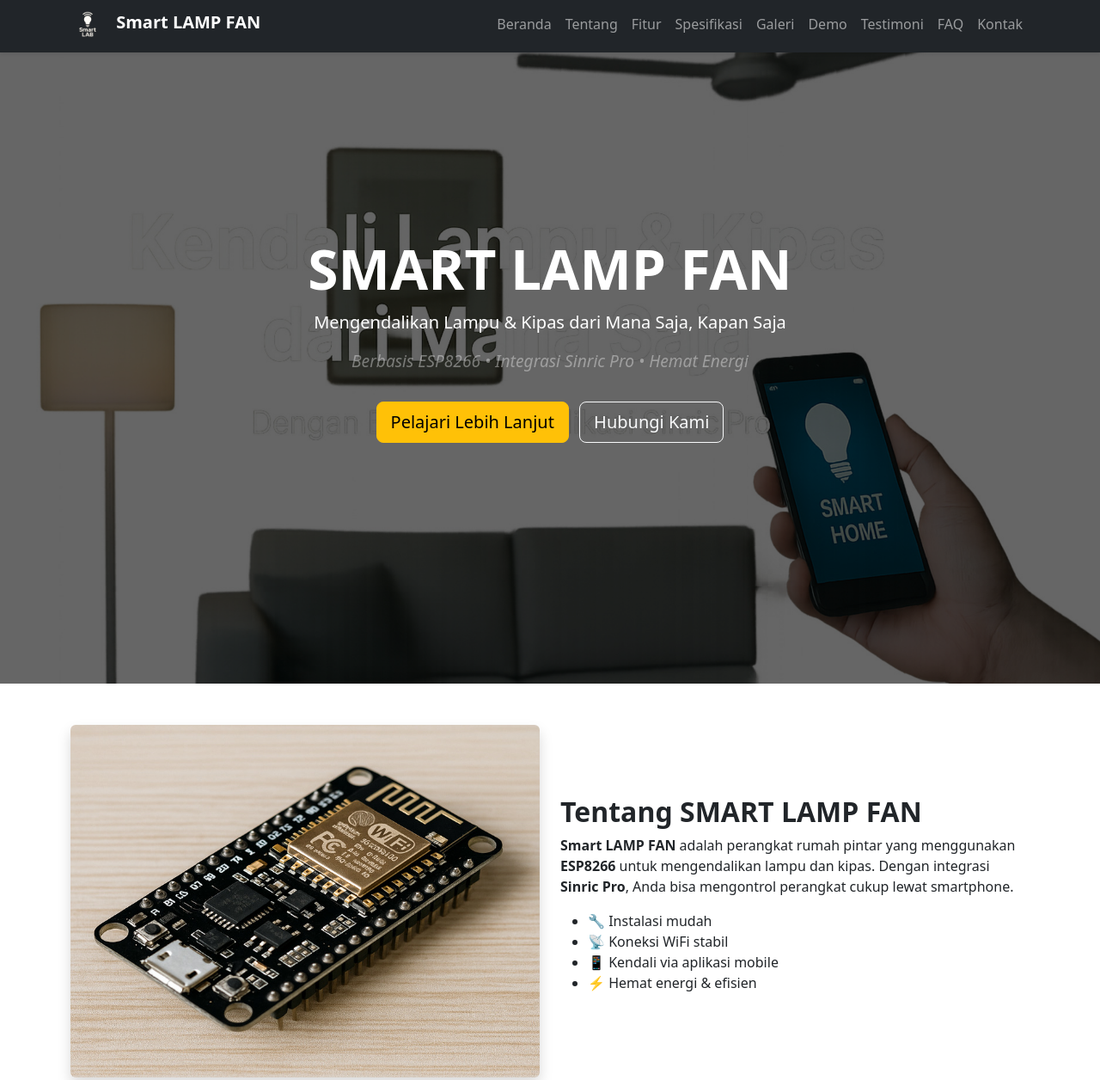
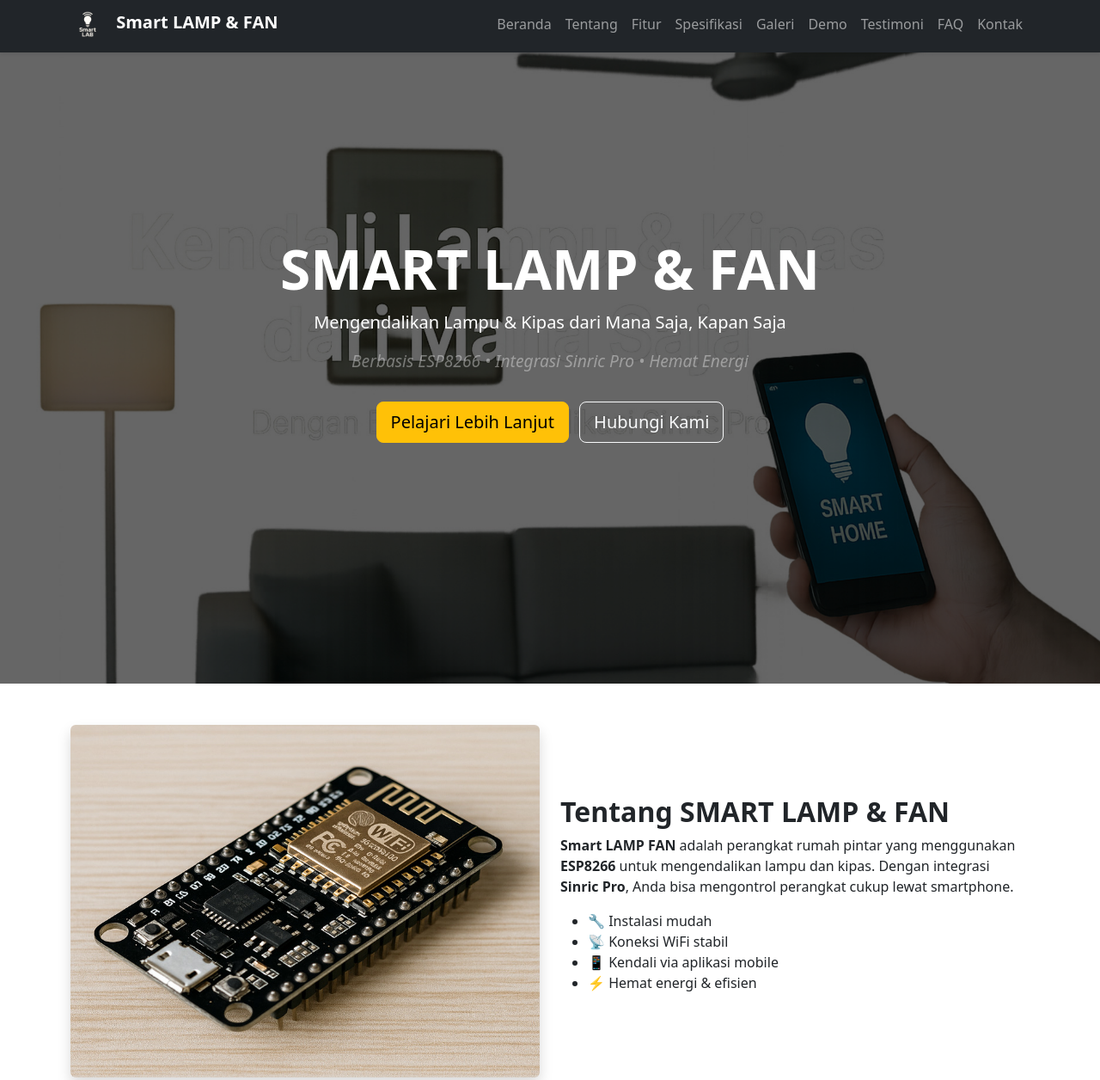
Before and after one commit to sady32/smart-home, a plain HTML site: page index.html in a window 1280 px wide. Shown: the part 5-1261 px from the top of the page at 86% size. Drawn offline with nearby package versions, Linux system fonts and the light colour scheme.

Commit message:
Update index.html

```diff
--- a/index.html
+++ b/index.html
@@ -3,7 +3,7 @@
 <head>
   <meta charset="UTF-8">
   <meta name="viewport" content="width=device-width, initial-scale=1.0">
-  <title>SMART LAMP FAN - Kendali Lampu & Kipas Pintar</title>
+  <title>SMART LAMP & FAN - Kendali Lampu & Kipas Pintar</title>
   <link href="https://cdn.jsdelivr.net/npm/bootstrap@5.3.3/dist/css/bootstrap.min.css" rel="stylesheet">
   <link href="style.css" rel="stylesheet">
   <link href="https://unpkg.com/aos@2.3.1/dist/aos.css" rel="stylesheet">
@@ -14,7 +14,7 @@
   <nav class="navbar navbar-expand-lg navbar-dark bg-dark fixed-top shadow-sm">
     <div class="container">
       <a class="navbar-brand fw-bold" href="#home">
-        <img src="images/logo.png" width="40" class="me-2"> Smart LAMP FAN
+        <img src="images/logo.png" width="40" class="me-2"> Smart LAMP & FAN
       </a>
       <button class="navbar-toggler" type="button" data-bs-toggle="collapse" data-bs-target="#navbarNav">
         <span class="navbar-toggler-icon"></span>
@@ -38,7 +38,7 @@
   <!-- Hero -->
   <header id="home" class="hero text-white text-center d-flex align-items-center">
     <div class="container" data-aos="fade-up">
-      <h1 class="display-3 fw-bold">SMART LAMP FAN</h1>
+      <h1 class="display-3 fw-bold">SMART LAMP & FAN</h1>
       <p class="lead">Mengendalikan Lampu & Kipas dari Mana Saja, Kapan Saja</p>
       <p class="animated-text">Berbasis ESP8266 • Integrasi Sinric Pro • Hemat Energi</p>
       <a href="#tentang" class="btn btn-warning btn-lg mt-3 me-2">Pelajari Lebih Lanjut</a>
@@ -54,7 +54,7 @@
           <img src="images/produk1.jpg" class="img-fluid rounded shadow">
         </div>
         <div class="col-md-6" data-aos="fade-left">
-          <h2 class="fw-bold">Tentang SMART LAMP FAN</h2>
+          <h2 class="fw-bold">Tentang SMART LAMP & FAN</h2>
           <p><b>Smart LAMP FAN</b> adalah perangkat rumah pintar yang menggunakan <b>ESP8266</b> untuk mengendalikan lampu dan kipas. Dengan integrasi <b>Sinric Pro</b>, Anda bisa mengontrol perangkat cukup lewat smartphone.</p>
           <ul>
             <li>🔧 Instalasi mudah</li>
@@ -143,7 +143,7 @@
   <!-- Demo -->
 <section id="demo" class="py-5">
   <div class="container text-center" data-aos="fade-up">
-    <h2 class="fw-bold mb-4">Demo SMART LAMP FAN</h2>
+    <h2 class="fw-bold mb-4">Demo SMART LAMP & FAN</h2>
     <video controls class="rounded shadow" width="560">
       <source src="video/demo.mp4" type="video/mp4">
       Browser Anda tidak mendukung pemutar video.
@@ -224,7 +224,7 @@
 
   <!-- Footer -->
   <footer class="bg-dark text-white text-center py-3">
-    <p>&copy; 2025 SMART LAMP FAN|DIBUAT OLEH SISWA KELAS 12 TKJ SMKS SHALATIYAH BITIN.</p>
+    <p>&copy; 2025 SMART LAMP & FAN|DIBUAT OLEH SISWA KELAS 12 TKJ SMKS SHALATIYAH BITIN.</p>
     <div>
       <a href="#" class="text-white me-2"><i class="fa-brands fa-facebook"></i></a>
       <a href="#" class="text-white me-2"><i class="fa-brands fa-instagram"></i></a>
```
